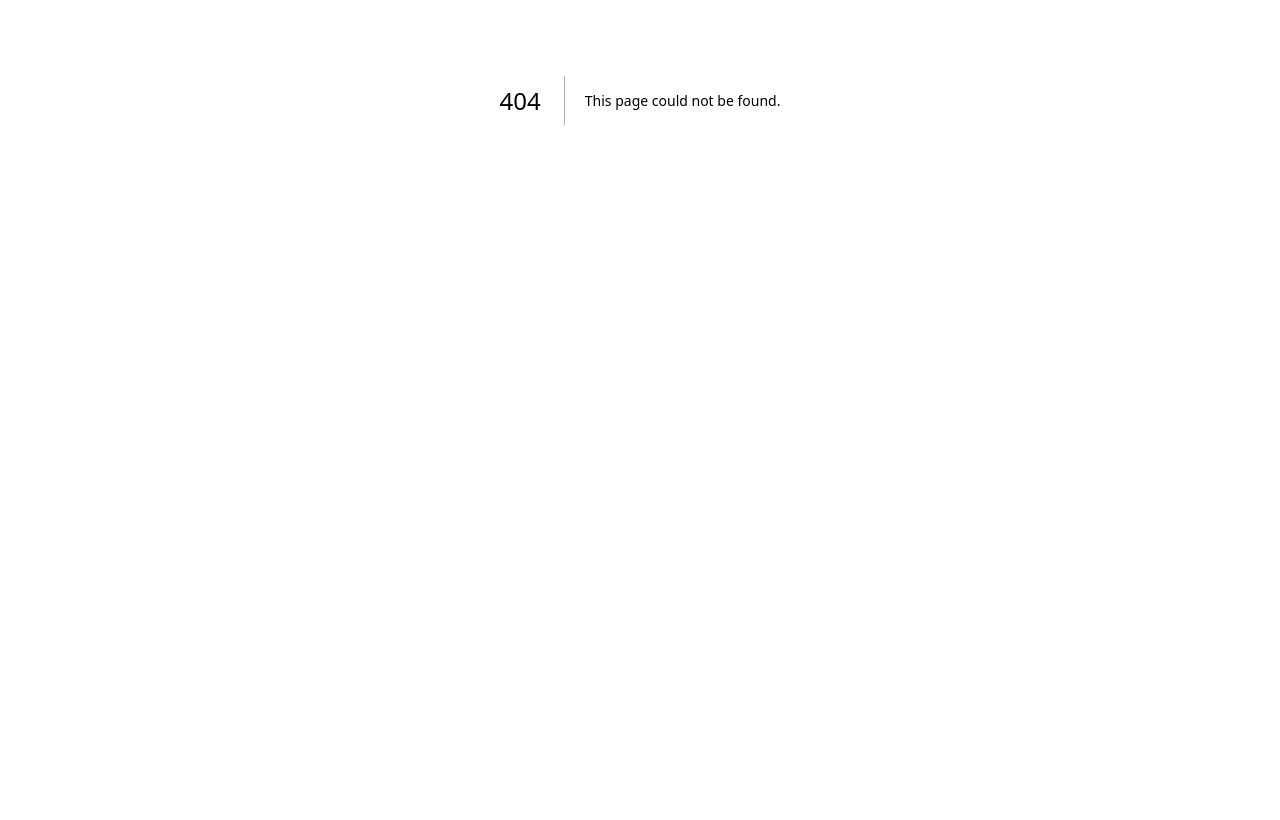
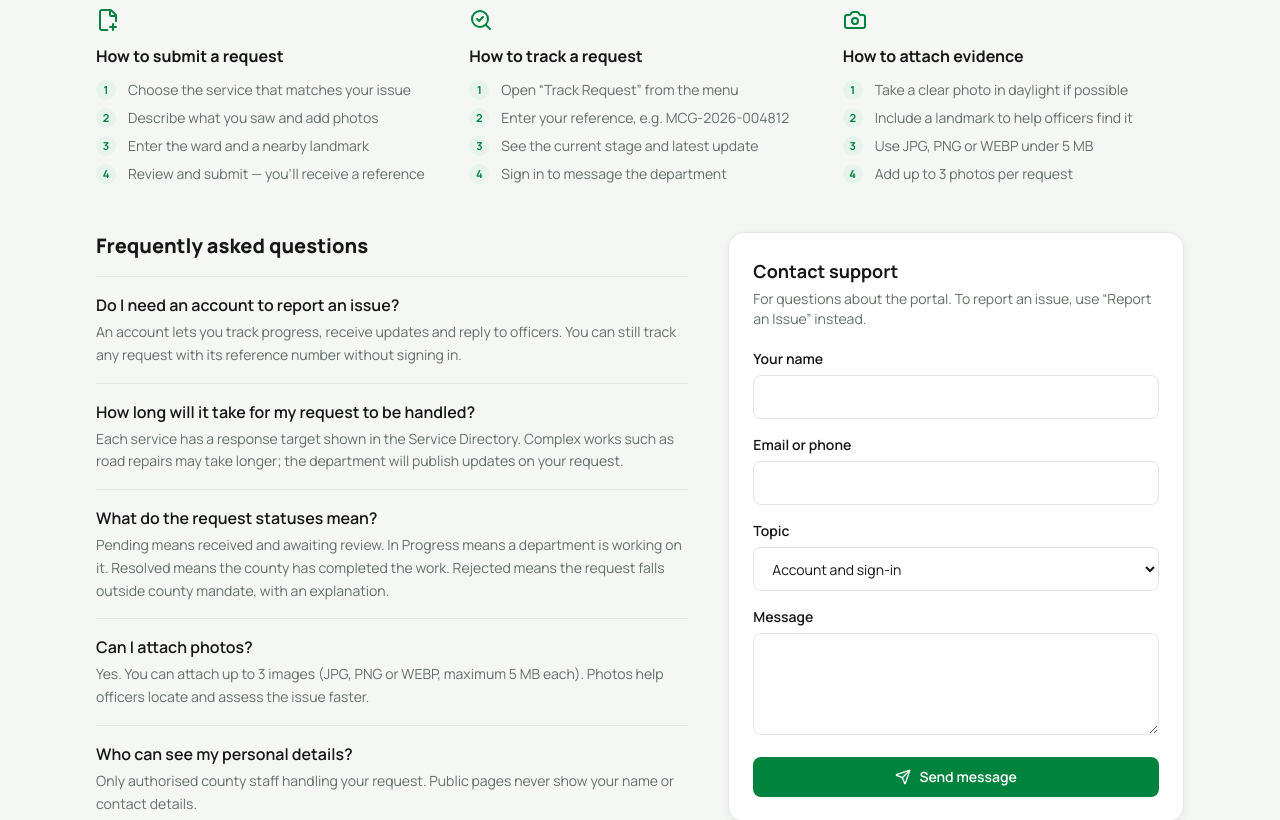
Before and after one commit to bethkimani/muranga-ecitizen-portal, a Next.js app in the folder frontend/: page /help in a window 1280 px wide. Before the commit this address had no page. Shown: the part 300-1120 px from the top of the page. Before the commit the page ends 800 px from the top, so only its background shows below. Built offline with nearby package versions, Linux system fonts and the light colour scheme.

Commit message:
feat: port HelpCentre component with FAQs and support form

```diff
--- /dev/null
+++ b/frontend/src/app/(main)/help/page.tsx
@@ -0,0 +1,175 @@
+'use client';
+
+import React, { useState } from 'react';
+import { toast } from 'sonner';
+import { CameraIcon, FilePlus2Icon, SearchCheckIcon, SearchIcon, SendIcon } from 'lucide-react';
+import { faqs } from '@/data/portal';
+import { StatusBadge } from '@/components/StatusBadge';
+import { Field } from '@/components/ui';
+import type { RequestStatus } from '@/types/request';
+
+const guides = [
+  {
+    icon: FilePlus2Icon,
+    title: 'How to submit a request',
+    steps: [
+      'Choose the service that matches your issue',
+      'Describe what you saw and add photos',
+      'Enter the ward and a nearby landmark',
+      'Review and submit — you’ll receive a reference',
+    ],
+  },
+  {
+    icon: SearchCheckIcon,
+    title: 'How to track a request',
+    steps: [
+      'Open “Track Request” from the menu',
+      'Enter your reference, e.g. MCG-2026-004812',
+      'See the current stage and latest update',
+      'Sign in to message the department',
+    ],
+  },
+  {
+    icon: CameraIcon,
+    title: 'How to attach evidence',
+    steps: [
+      'Take a clear photo in daylight if possible',
+      'Include a landmark to help officers find it',
+      'Use JPG, PNG or WEBP under 5 MB',
+      'Add up to 3 photos per request',
+    ],
+  },
+];
+
+const statuses: { s: RequestStatus; d: string }[] = [
+  { s: 'Pending', d: 'Received and waiting for the county to review and assign it to a department.' },
+  { s: 'In Progress', d: 'A department has accepted the request and is inspecting or working on it.' },
+  { s: 'Resolved', d: 'The county has completed the work. Only county staff can mark a request resolved.' },
+  { s: 'Rejected', d: 'Outside county mandate or a duplicate. An explanation is always provided.' },
+];
+
+export default function HelpPage() {
+  const [q, setQ] = useState('');
+  const [sent, setSent] = useState(false);
+  const results = faqs.filter((f) => (f.q + f.a).toLowerCase().includes(q.toLowerCase()));
+
+  return (
+    <div className="mx-auto max-w-6xl px-4 py-12 sm:px-6 lg:px-8">
+      <div className="rounded-2xl bg-brand-dark px-6 py-10 text-center text-white md:py-14">
+        <h1 className="text-3xl font-extrabold tracking-tight">How can we help?</h1>
+        <label className="relative mx-auto mt-6 block max-w-xl">
+          <span className="sr-only">Search help articles</span>
+          <SearchIcon className="pointer-events-none absolute left-4 top-1/2 h-5 w-5 -translate-y-1/2 text-muted" aria-hidden="true" />
+          <input
+            value={q}
+            onChange={(e) => setQ(e.target.value)}
+            placeholder="Search questions, e.g. “photos” or “status”"
+            className="field h-12 pl-12 text-base text-ink"
+          />
+        </label>
+      </div>
+
+      {!q && (
+        <section className="mt-10 grid gap-8 md:grid-cols-3">
+          {guides.map((g) => {
+            const Icon = g.icon;
+            return (
+              <div key={g.title}>
+                <Icon className="h-6 w-6 text-brand" aria-hidden="true" />
+                <h2 className="mt-3 font-bold text-ink">{g.title}</h2>
+                <ol className="mt-3 space-y-2 text-sm text-muted">
+                  {g.steps.map((s, i) => (
+                    <li key={s} className="flex gap-3">
+                      <span className="flex h-5 w-5 shrink-0 items-center justify-center rounded-full bg-brand-50 text-[11px] font-bold text-brand">
+                        {i + 1}
+                      </span>
+                      {s}
+                    </li>
+                  ))}
+                </ol>
+              </div>
+            );
+          })}
+        </section>
+      )}
+
+      <div className="mt-12 grid gap-10 lg:grid-cols-[1.3fr_1fr]">
+        <section>
+          <h2 className="text-xl font-extrabold text-ink">{q ? `Results for “${q}”` : 'Frequently asked questions'}</h2>
+          {results.length === 0 ? (
+            <p className="mt-4 rounded-xl bg-white p-5 text-sm text-muted ring-1 ring-line">
+              No answers found. Try another word or send us a message.
+            </p>
+          ) : (
+            <dl className="mt-4 divide-y divide-line border-y border-line">
+              {results.map((f) => (
+                <div key={f.q} className="py-4">
+                  <dt className="font-semibold text-ink">{f.q}</dt>
+                  <dd className="mt-1 text-sm leading-relaxed text-muted">{f.a}</dd>
+                </div>
+              ))}
+            </dl>
+          )}
+
+          {!q && (
+            <>
+              <h2 className="mt-10 text-xl font-extrabold text-ink">What each status means</h2>
+              <dl className="mt-4 space-y-3">
+                {statuses.map((s) => (
+                  <div key={s.s} className="grid items-start gap-2 sm:grid-cols-[130px_1fr]">
+                    <dt>
+                      <StatusBadge status={s.s} />
+                    </dt>
+                    <dd className="text-sm text-muted">{s.d}</dd>
+                  </div>
+                ))}
+              </dl>
+            </>
+          )}
+        </section>
+
+        <section id="contact" className="card h-fit p-6">
+          <h2 className="text-lg font-bold text-ink">Contact support</h2>
+          <p className="mt-1 text-sm text-muted">
+            For questions about the portal. To report an issue, use “Report an Issue” instead.
+          </p>
+          {sent ? (
+            <p role="status" className="mt-5 rounded-xl bg-emerald-50 p-4 text-sm font-medium text-emerald-800">
+              Message sent. Our team typically replies within 2 working days.
+            </p>
+          ) : (
+            <form
+              className="mt-5 space-y-4"
+              onSubmit={(e) => {
+                e.preventDefault();
+                setSent(true);
+                toast.success('Support message sent');
+              }}
+            >
+              <Field label="Your name" htmlFor="hn">
+                <input id="hn" required className="field h-11" />
+              </Field>
+              <Field label="Email or phone" htmlFor="he">
+                <input id="he" required className="field h-11" />
+              </Field>
+              <Field label="Topic" htmlFor="ht">
+                <select id="ht" className="field h-11">
+                  <option>Account and sign-in</option>
+                  <option>Tracking a request</option>
+                  <option>Accessibility</option>
+                  <option>Feedback on the portal</option>
+                </select>
+              </Field>
+              <Field label="Message" htmlFor="hm">
+                <textarea id="hm" required rows={4} className="field" />
+              </Field>
+              <button className="btn-primary w-full">
+                <SendIcon className="h-4 w-4" /> Send message
+              </button>
+            </form>
+          )}
+        </section>
+      </div>
+    </div>
+  );
+}
```
